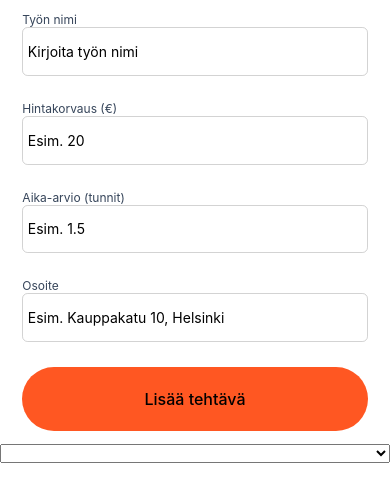
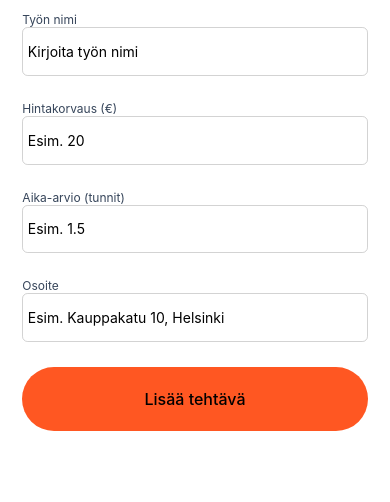
Before and after one commit to VerneriLop/TaskMate, a React Native app in the folder frontend/: screen /AddTask in a window 390 px wide. Shown: the top 502 px of the page. Built offline with nearby package versions, Linux system fonts and the light colour scheme.

Commit message:
removed picker component

```diff
--- a/frontend/screens/AddTask/AddTask.tsx
+++ b/frontend/screens/AddTask/AddTask.tsx
@@ -1,4 +1,4 @@
-import {Picker} from '@react-native-picker/picker'; // Dropdown-valikko tehtävän nimelle
+//import {Picker} from '@react-native-picker/picker'; // Dropdown-valikko tehtävän nimelle
 import React, {useState} from 'react';
 import {SafeAreaView, View} from 'react-native';
 import globalStyle from '../../assets/styles/globalStyle';
@@ -65,7 +65,6 @@ export const AddTask = ({navigation}: any) => {
 
         <Button title="Lisää tehtävä" onPress={handleAddTask} />
       </View>
-      <Picker />
     </SafeAreaView>
   );
 };
```
